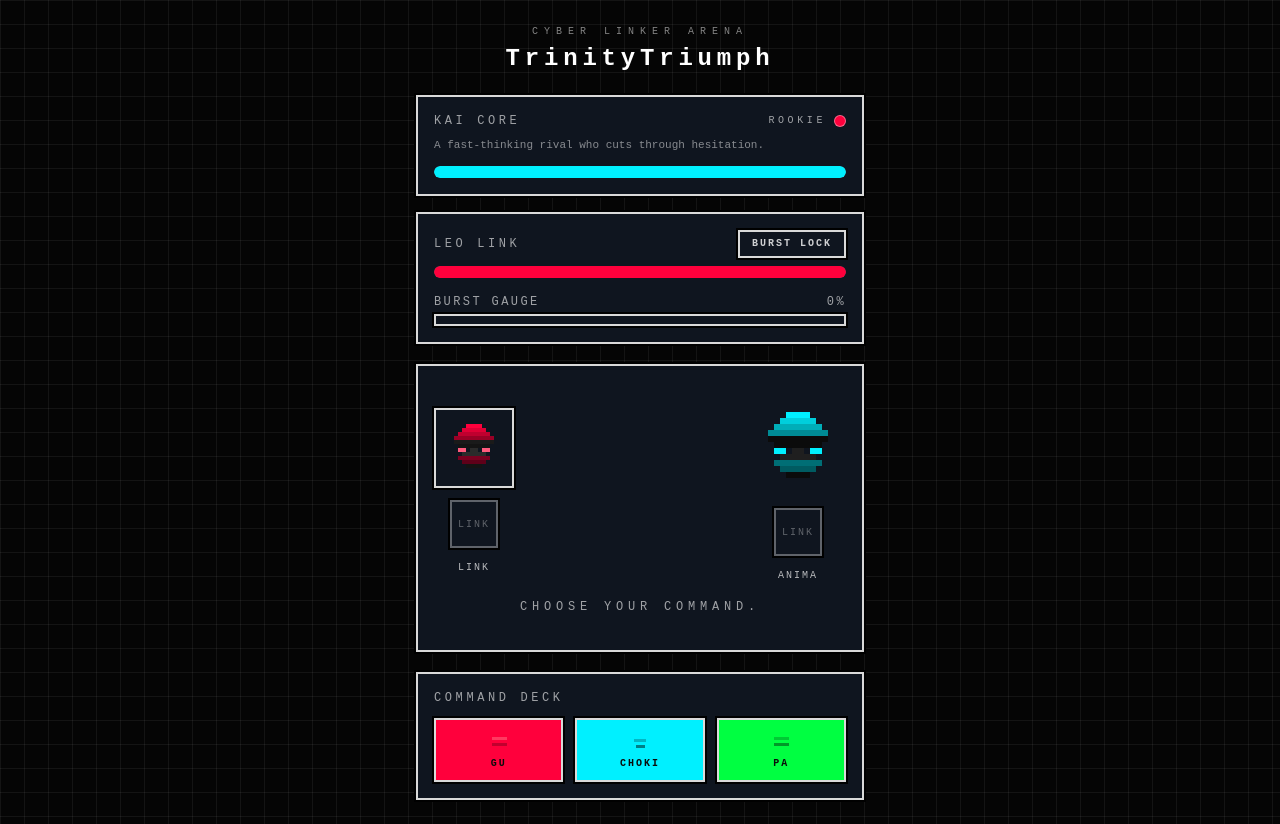
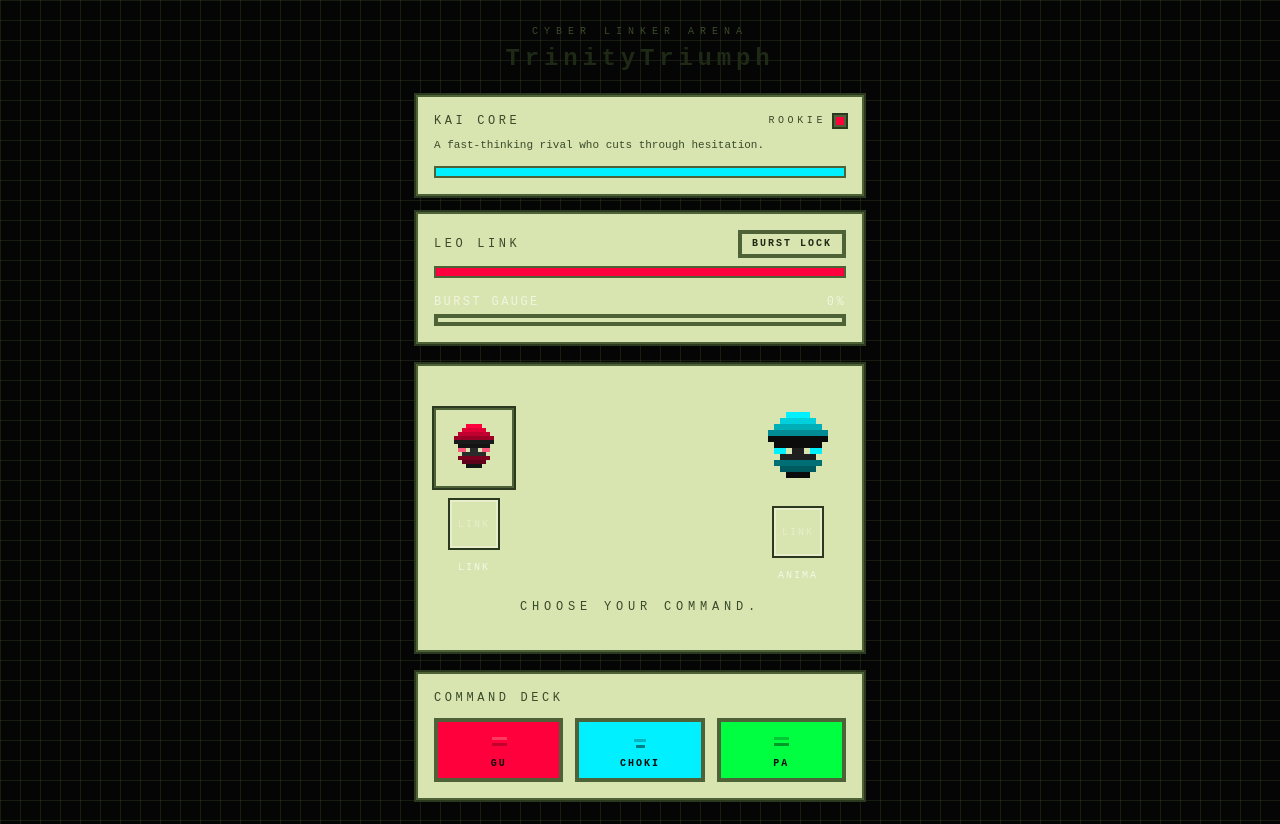
Before and after one commit to KeigoShimadaCC/TrinityTriumph, a React (Vite) app: page / in a window 1280 px wide. Built offline with nearby package versions, Linux system fonts and the light colour scheme; the HTML template or start-up script is replaced by a standard one.

Commit message:
style: shift UI toward gameboy palette

```diff
--- a/src/App.tsx
+++ b/src/App.tsx
@@ -31,10 +31,10 @@ const App = () => {
   return (
     <Screen className={shake ? "animate-shake" : ""}>
       <header className="space-y-1 text-center">
-        <p className="text-[10px] uppercase tracking-[0.6em] text-white/50">
+        <p className="text-[10px] uppercase tracking-[0.6em] text-[#3a4a2a]">
           Cyber Linker Arena
         </p>
-        <h1 className="text-2xl font-semibold tracking-[0.2em]">
+        <h1 className="text-2xl font-semibold tracking-[0.2em] text-[#1f2a16]">
           TrinityTriumph
         </h1>
       </header>
--- a/src/components/game/BattleArea.tsx
+++ b/src/components/game/BattleArea.tsx
@@ -126,11 +126,11 @@ export const BattleArea = () => {
             initial={{ scale: 0.3, opacity: 0 }}
             animate={{ scale: 1.2, opacity: 0.8 }}
             exit={{ opacity: 0 }}
-            className="absolute inset-0 m-auto h-20 w-20 rounded-full border border-white/40"
+            className="absolute inset-0 m-auto h-20 w-20 border-2 border-[#4e6237]"
           />
         ) : null}
       </AnimatePresence>
-      <div className="relative mt-4 text-xs uppercase tracking-[0.4em] text-white/60">
+      <div className="relative mt-4 text-xs uppercase tracking-[0.4em] text-[#3a4a2a]">
         {message}
       </div>
     </div>
--- a/src/components/game/CommandDeck.tsx
+++ b/src/components/game/CommandDeck.tsx
@@ -24,8 +24,8 @@ export const CommandDeck = () => {
   const playSound = useSound();
 
   return (
-    <div className="glass rounded-2xl p-4">
-      <div className="mb-3 text-xs uppercase tracking-[0.3em] text-white/60">
+    <div className="glass p-4">
+      <div className="mb-3 text-xs uppercase tracking-[0.3em] text-[#3a4a2a]">
         Command Deck
       </div>
       <div className="grid grid-cols-3 gap-3">
--- a/src/components/game/StatusHud.tsx
+++ b/src/components/game/StatusHud.tsx
@@ -36,13 +36,13 @@ export const StatusHud = () => {
   }, [enemyHP]);
 
   const renderHpBar = (value: number, delayed: number, color: string) => (
-    <div className="relative h-3 w-full overflow-hidden rounded-full bg-white/10">
+    <div className="pixel-frame gb-shadow relative h-3 w-full overflow-hidden bg-[#c4d392]">
       <div
-        className="h-full rounded-full transition-all duration-500"
-        style={{ width: `${delayed}%`, backgroundColor: "#ffffff33" }}
+        className="h-full transition-all duration-500"
+        style={{ width: `${delayed}%`, backgroundColor: "#9fb673" }}
       />
       <div
-        className="absolute inset-y-0 left-0 rounded-full transition-all duration-500"
+        className="absolute inset-y-0 left-0 transition-all duration-500"
         style={{ width: `${value}%`, backgroundColor: color }}
       />
     </div>
@@ -50,15 +50,15 @@ export const StatusHud = () => {
 
   return (
     <div className="space-y-4">
-      <div className="glass rounded-2xl p-4">
-        <div className="mb-2 flex items-center justify-between text-xs uppercase tracking-[0.3em] text-white/60">
+      <div className="glass p-4">
+        <div className="mb-2 flex items-center justify-between text-xs uppercase tracking-[0.3em] text-[#3a4a2a]">
           <span>{enemy?.name ?? "Enemy"} Core</span>
           <span className="flex items-center gap-2">
-            <span className="text-[10px]">
+            <span className="text-[10px] text-[#3a4a2a]">
               {enemy?.difficulty ?? "rookie"}
             </span>
             <span
-              className="h-3 w-3 rounded-full border border-white/40"
+              className="pixel-frame h-3 w-3"
               style={{
                 backgroundColor: telegraph ? colors[telegraph] : "transparent"
               }}
@@ -66,13 +66,13 @@ export const StatusHud = () => {
           </span>
         </div>
         {enemy?.blurb ? (
-          <p className="mb-3 text-[11px] text-white/50">{enemy.blurb}</p>
+          <p className="mb-3 text-[11px] text-[#3a4a2a]">{enemy.blurb}</p>
         ) : null}
         {renderHpBar(enemyValue, enemyDelayedValue, colors.scissors)}
       </div>
 
-      <div className="glass rounded-2xl p-4">
-        <div className="mb-2 flex items-center justify-between text-xs uppercase tracking-[0.3em] text-white/60">
+      <div className="glass p-4">
+        <div className="mb-2 flex items-center justify-between text-xs uppercase tracking-[0.3em] text-[#3a4a2a]">
           <span>Leo Link</span>
           <Button
             onClick={toggleBurst}
--- a/src/components/ui/Button.tsx
+++ b/src/components/ui/Button.tsx
@@ -9,17 +9,17 @@ interface ButtonProps extends ButtonHTMLAttributes<HTMLButtonElement> {
 
 const variantStyles: Record<ButtonVariant, string> = {
   primary:
-    "bg-neon-red text-white shadow-heat hover:brightness-110 active:scale-[0.98]",
+    "bg-[#8aa060] text-[#1f2a16] hover:brightness-105 active:translate-y-[1px]",
   secondary:
-    "bg-neon-cyan text-black shadow-glow hover:brightness-110 active:scale-[0.98]",
+    "bg-[#a7bf74] text-[#1f2a16] hover:brightness-105 active:translate-y-[1px]",
   ghost:
-    "border border-white/30 text-white/80 hover:text-white hover:border-white"
+    "bg-transparent text-[#1f2a16] border-2 border-[#4e6237] hover:bg-[#c4d392]"
 };
 
 export const Button = ({ className, variant = "primary", ...props }: ButtonProps) => (
   <button
     className={cn(
-      "pixel-frame px-4 py-2 text-sm font-semibold uppercase tracking-[0.2em] transition",
+      "pixel-frame gb-shadow px-4 py-2 text-sm font-semibold uppercase tracking-[0.2em] transition",
       variantStyles[variant],
       className
     )}
--- a/src/components/ui/ProgressBar.tsx
+++ b/src/components/ui/ProgressBar.tsx
@@ -22,7 +22,7 @@ export const ProgressBar = ({
         <span>{Math.round(value)}%</span>
       </div>
     ) : null}
-    <div className="pixel-frame h-3 w-full overflow-hidden bg-white/10">
+    <div className="pixel-frame gb-shadow h-3 w-full overflow-hidden bg-[#c4d392]">
       <div
         className={cn("h-full", smooth && "transition-all duration-500")}
         style={{ width: `${value}%`, backgroundColor: color }}
--- a/src/index.css
+++ b/src/index.css
@@ -15,30 +15,30 @@ body,
 body {
   margin: 0;
   font-family: "Courier New", "Lucida Console", monospace;
-  background-color: #0b0b0b;
-  background-image: linear-gradient(#111 1px, transparent 1px),
-    linear-gradient(90deg, #111 1px, transparent 1px);
-  background-size: 16px 16px;
-  color: #e6f7ff;
+  background-color: #c4d392;
+  background-image: linear-gradient(#b7c988 1px, transparent 1px),
+    linear-gradient(90deg, #b7c988 1px, transparent 1px);
+  background-size: 14px 14px;
+  color: #2b3a1f;
 }
 
 .gridlines {
-  background-image: linear-gradient(rgba(255, 255, 255, 0.06) 1px, transparent 1px),
-    linear-gradient(90deg, rgba(255, 255, 255, 0.06) 1px, transparent 1px);
-  background-size: 24px 24px;
+  background-image: linear-gradient(rgba(78, 98, 55, 0.25) 1px, transparent 1px),
+    linear-gradient(90deg, rgba(78, 98, 55, 0.25) 1px, transparent 1px);
+  background-size: 20px 20px;
 }
 
 .glass {
-  background: #0f151f;
-  border: 2px solid #d9d9d9;
-  box-shadow: 0 0 0 2px #000;
+  background: #d9e5b0;
+  border: 2px solid #4e6237;
+  box-shadow: 0 0 0 2px #2b3a1f;
   border-radius: 0 !important;
 }
 
 .pixel-frame {
-  background: #0f151f;
-  border: 2px solid #d9d9d9;
-  box-shadow: 0 0 0 2px #000;
+  background: #d9e5b0;
+  border: 2px solid #4e6237;
+  box-shadow: 0 0 0 2px #2b3a1f;
 }
 
 .pixelated {
@@ -51,3 +51,13 @@ body {
   letter-spacing: 0.2em;
   text-transform: uppercase;
 }
+
+.gb-shadow {
+  box-shadow: inset 0 0 0 2px #4e6237;
+}
+
+.gb-chip {
+  background: #c4d392;
+  border: 2px solid #4e6237;
+  box-shadow: 0 0 0 2px #2b3a1f;
+}
```
